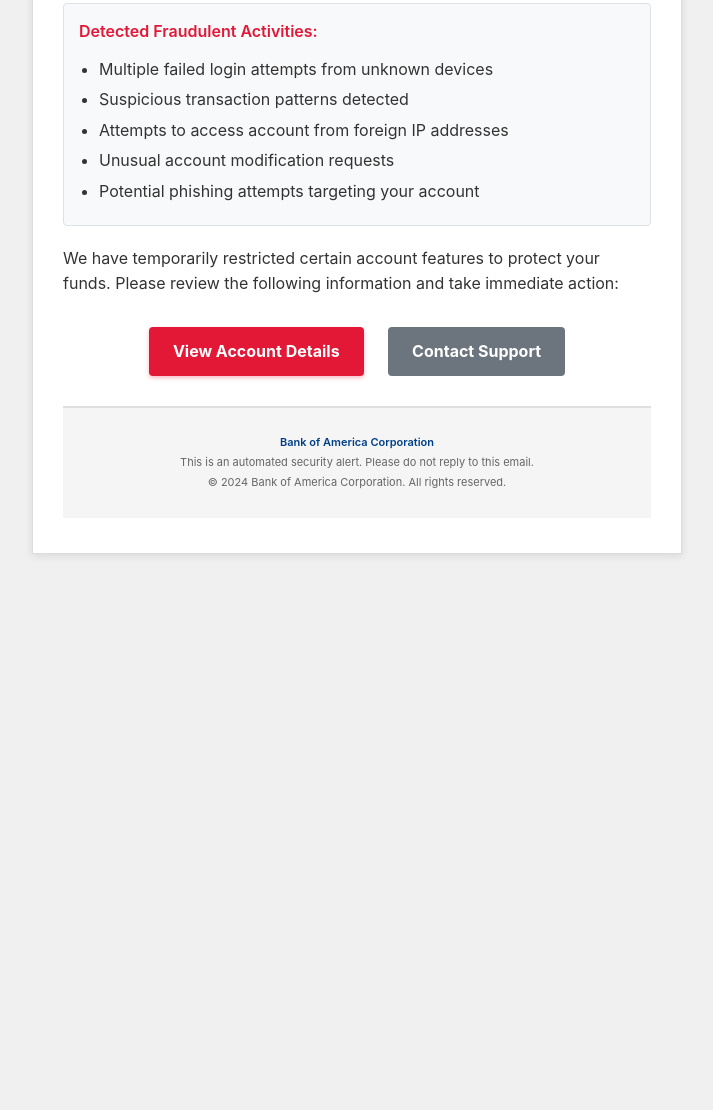
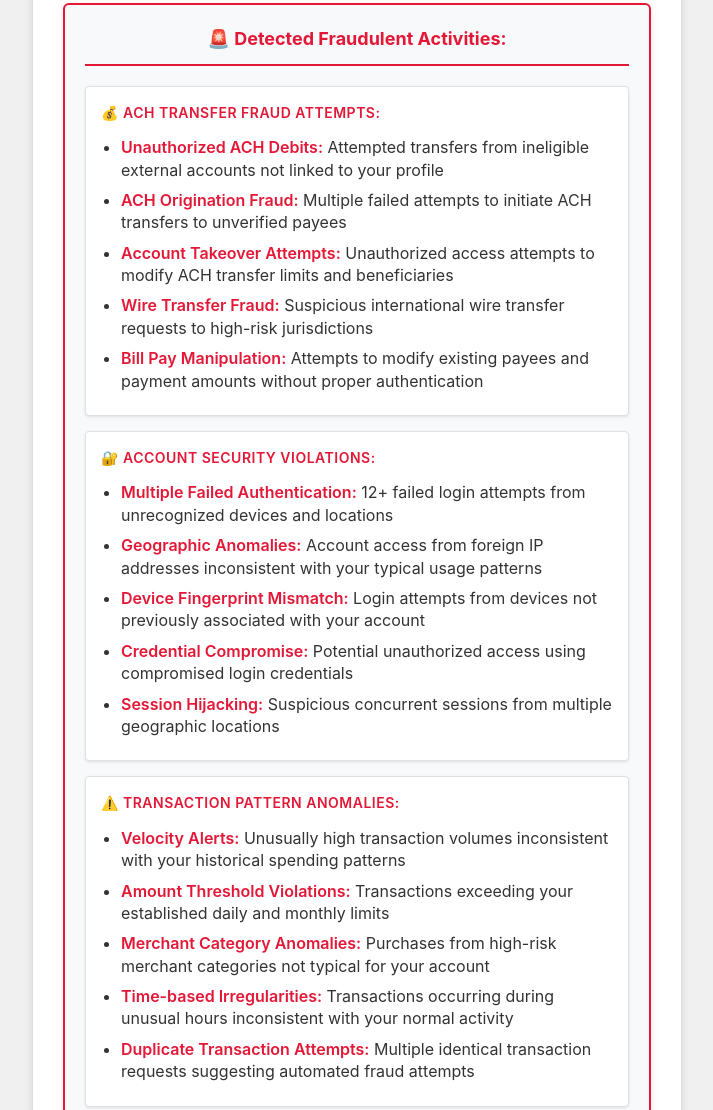
Before and after one commit to Grinder2713/getinfo, a website: page index.html in a window 1280 px wide. Shown: the part 558-1668 px from the top of the page, without its empty margins (283-996 px from the left). Before the commit the page ends 1132 px from the top, so only its background shows below. Drawn offline with Linux system fonts and the light colour scheme; no server answers.

Commit message:
Enhance fraud detection section with detailed ACH fraud, security violations, and regulatory compliance details

```diff
--- a/index.html
+++ b/index.html
@@ -92,26 +92,55 @@
 
         .fraud-details {
             background: #f8f9fa;
-            border: 1px solid #dee2e6;
-            border-radius: 4px;
-            padding: 15px;
-            margin: 20px 0;
+            border: 2px solid #E31837;
+            border-radius: 6px;
+            padding: 20px;
+            margin: 25px 0;
+            box-shadow: 0 2px 8px rgba(227, 24, 55, 0.1);
         }
 
         .fraud-details h4 {
             color: #E31837;
+            margin-bottom: 20px;
+            font-size: 18px;
+            font-weight: 700;
+            text-align: center;
+            border-bottom: 2px solid #E31837;
+            padding-bottom: 10px;
+        }
+
+        .fraud-category {
+            background: #ffffff;
+            border: 1px solid #dee2e6;
+            border-radius: 4px;
+            padding: 15px;
+            margin: 15px 0;
+            box-shadow: 0 1px 3px rgba(0,0,0,0.1);
+        }
+
+        .fraud-category h5 {
+            color: #E31837;
             margin-bottom: 12px;
-            font-size: 16px;
+            font-size: 14px;
             font-weight: 600;
+            text-transform: uppercase;
+            letter-spacing: 0.5px;
         }
 
         .fraud-details ul {
             margin-left: 20px;
+            margin-bottom: 0;
         }
 
         .fraud-details li {
-            margin-bottom: 5px;
+            margin-bottom: 8px;
             color: #333;
+            line-height: 1.4;
+        }
+
+        .fraud-details li strong {
+            color: #E31837;
+            font-weight: 600;
         }
 
         .action-buttons {
@@ -224,14 +253,49 @@
             </div>
 
             <div class="fraud-details">
-                <h4>Detected Fraudulent Activities:</h4>
-                <ul>
-                    <li>Multiple failed login attempts from unknown devices</li>
-                    <li>Suspicious transaction patterns detected</li>
-                    <li>Attempts to access account from foreign IP addresses</li>
-                    <li>Unusual account modification requests</li>
-                    <li>Potential phishing attempts targeting your account</li>
-                </ul>
+                <h4>🚨 Detected Fraudulent Activities:</h4>
+                <div class="fraud-category">
+                    <h5>💰 ACH Transfer Fraud Attempts:</h5>
+                    <ul>
+                        <li><strong>Unauthorized ACH Debits:</strong> Attempted transfers from ineligible external accounts not linked to your profile</li>
+                        <li><strong>ACH Origination Fraud:</strong> Multiple failed attempts to initiate ACH transfers to unverified payees</li>
+                        <li><strong>Account Takeover Attempts:</strong> Unauthorized access attempts to modify ACH transfer limits and beneficiaries</li>
+                        <li><strong>Wire Transfer Fraud:</strong> Suspicious international wire transfer requests to high-risk jurisdictions</li>
+                        <li><strong>Bill Pay Manipulation:</strong> Attempts to modify existing payees and payment amounts without proper authentication</li>
+                    </ul>
+                </div>
+
+                <div class="fraud-category">
+                    <h5>🔐 Account Security Violations:</h5>
+                    <ul>
+                        <li><strong>Multiple Failed Authentication:</strong> 12+ failed login attempts from unrecognized devices and locations</li>
+                        <li><strong>Geographic Anomalies:</strong> Account access from foreign IP addresses inconsistent with your typical usage patterns</li>
+                        <li><strong>Device Fingerprint Mismatch:</strong> Login attempts from devices not previously associated with your account</li>
+                        <li><strong>Credential Compromise:</strong> Potential unauthorized access using compromised login credentials</li>
+                        <li><strong>Session Hijacking:</strong> Suspicious concurrent sessions from multiple geographic locations</li>
+                    </ul>
+                </div>
+
+                <div class="fraud-category">
+                    <h5>⚠️ Transaction Pattern Anomalies:</h5>
+                    <ul>
+                        <li><strong>Velocity Alerts:</strong> Unusually high transaction volumes inconsistent with your historical spending patterns</li>
+                        <li><strong>Amount Threshold Violations:</strong> Transactions exceeding your established daily and monthly limits</li>
+                        <li><strong>Merchant Category Anomalies:</strong> Purchases from high-risk merchant categories not typical for your account</li>
+                        <li><strong>Time-based Irregularities:</strong> Transactions occurring during unusual hours inconsistent with your normal activity</li>
+                        <li><strong>Duplicate Transaction Attempts:</strong> Multiple identical transaction requests suggesting automated fraud attempts</li>
+                    </ul>
+                </div>
+
+                <div class="fraud-category">
+                    <h5>🛡️ Regulatory Compliance Violations:</h5>
+                    <ul>
+                        <li><strong>OFAC Sanctions Screening:</strong> Attempted transactions involving entities on the Office of Foreign Assets Control watchlist</li>
+                        <li><strong>AML Red Flags:</strong> Activities triggering Anti-Money Laundering monitoring systems</li>
+                        <li><strong>KYC Violations:</strong> Attempts to modify account information without proper Know Your Customer verification</li>
+                        <li><strong>Regulation E Violations:</strong> Unauthorized electronic fund transfer attempts not properly authenticated</li>
+                    </ul>
+                </div>
             </div>
 
             <p>We have temporarily restricted certain account features to protect your funds. Please review the following information and take immediate action:</p>
```
